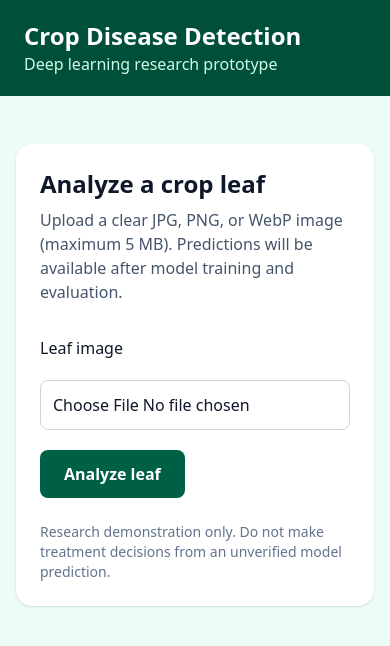
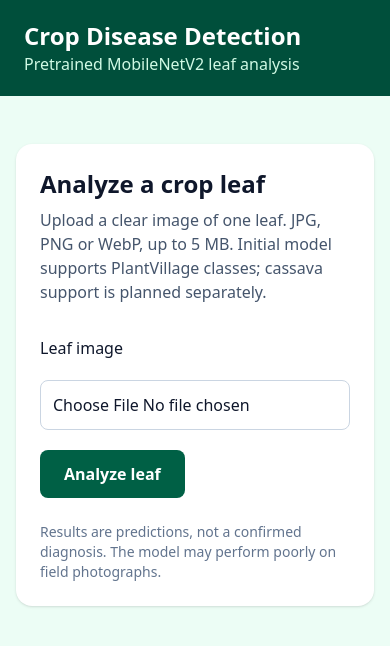
Before and after one commit to nahsir12390/crop-disease-detection, a Laravel app: page / in a window 390 px wide. Shown: the top 646 px of the page. Run offline with Laravel 12, Linux system fonts and the light colour scheme; style sheets or scripts are compiled from the project's sources.

Commit message:
Integrate pretrained MobileNetV2: resources/views/detect.blade.php

```diff
--- a/resources/views/detect.blade.php
+++ b/resources/views/detect.blade.php
@@ -8,12 +8,12 @@
 </head>
 <body class="min-h-screen bg-emerald-50 text-slate-900">
     <header class="bg-emerald-900 px-6 py-5 text-white">
-        <div class="mx-auto max-w-4xl"><h1 class="text-2xl font-bold">Crop Disease Detection</h1><p class="text-emerald-100">Deep learning research prototype</p></div>
+        <div class="mx-auto max-w-4xl"><h1 class="text-2xl font-bold">Crop Disease Detection</h1><p class="text-emerald-100">Pretrained MobileNetV2 leaf analysis</p></div>
     </header>
     <main class="mx-auto max-w-4xl px-4 py-12">
         <section class="rounded-2xl bg-white p-6 shadow-sm sm:p-10">
             <h2 class="text-2xl font-semibold">Analyze a crop leaf</h2>
-            <p class="mt-2 text-slate-600">Upload a clear JPG, PNG, or WebP image (maximum 5 MB). Predictions will be available after model training and evaluation.</p>
+            <p class="mt-2 text-slate-600">Upload a clear image of one leaf. JPG, PNG or WebP, up to 5 MB. Initial model supports PlantVillage classes; cassava support is planned separately.</p>
             @if(session('notice'))
                 <div role="status" class="mt-5 rounded-lg bg-amber-50 p-4 text-amber-900">{{ session('notice') }}</div>
             @endif
@@ -21,10 +21,23 @@
                 <div role="alert" class="mt-5 rounded-lg bg-red-50 p-4 text-red-800">{{ $errors->first() }}</div>
             @endif
             @if(session('prediction'))
-                <div role="status" class="mt-5 rounded-lg bg-emerald-50 p-4 text-emerald-900">
-                    <strong>Prediction:</strong> {{ session('prediction')['label'] ?? 'Unknown' }}
-                    @if(isset(session('prediction')['confidence']))
-                        ({{ round(session('prediction')['confidence'] * 100, 1) }}% confidence)
+                @php($result = session('prediction'))
+                <div role="status" class="mt-5 rounded-lg bg-emerald-50 p-5 text-emerald-950">
+                    <h3 class="text-lg font-semibold">Analysis result</h3>
+                    <p class="mt-2"><strong>Prediction:</strong> {{ str_replace(['___', '_'], [' — ', ' '], $result['label'] ?? 'Unknown') }}</p>
+                    @if(isset($result['confidence']))
+                        <p><strong>Model confidence:</strong> {{ round($result['confidence'] * 100, 1) }}%</p>
+                    @endif
+                    @if($result['uncertain'] ?? false)
+                        <p class="mt-2 font-medium">Uncertain result — try a clearer image or seek expert advice.</p>
+                    @endif
+                    @if(!empty($result['top_predictions']))
+                        <h4 class="mt-4 font-semibold">Top matches</h4>
+                        <ul class="mt-2 list-disc space-y-1 pl-5">
+                            @foreach($result['top_predictions'] as $match)
+                                <li>{{ str_replace(['___', '_'], [' — ', ' '], $match['label']) }} — {{ round($match['confidence'] * 100, 1) }}%</li>
+                            @endforeach
+                        </ul>
                     @endif
                 </div>
             @endif
@@ -35,7 +48,7 @@
                 <img id="preview" alt="Selected crop leaf" class="hidden max-h-80 w-full rounded-lg object-contain" />
                 <button type="submit" class="rounded-lg bg-emerald-800 px-6 py-3 font-semibold text-white hover:bg-emerald-900">Analyze leaf</button>
             </form>
-            <p class="mt-6 text-sm text-slate-500">Research demonstration only. Do not make treatment decisions from an unverified model prediction.</p>
+            <p class="mt-6 text-sm text-slate-500">Results are predictions, not a confirmed diagnosis. The model may perform poorly on field photographs.</p>
         </section>
     </main>
     <script>
```
